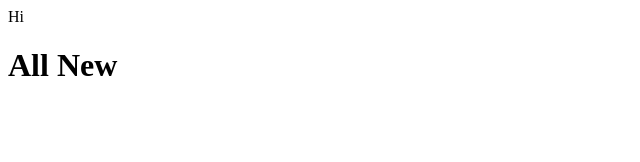
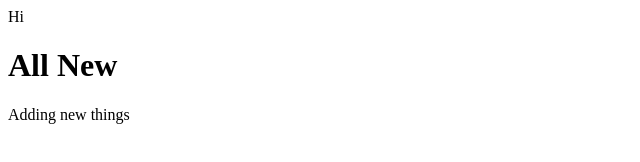
Before and after one commit to shannonoliviagreen/shannonoliviagreen.github.io, a plain HTML site: page index.html in a window 1280 px wide. Shown: the whole page, without its empty margins (0-640 px from the left). Drawn offline with Linux system fonts and the light colour scheme.

Commit message:
Another Change
TEST 2

```diff
--- a/index.html
+++ b/index.html
@@ -1,2 +1,3 @@
 <p>Hi</p>
 <h1>All New</h1>
+<p>Adding new things</p>
```
